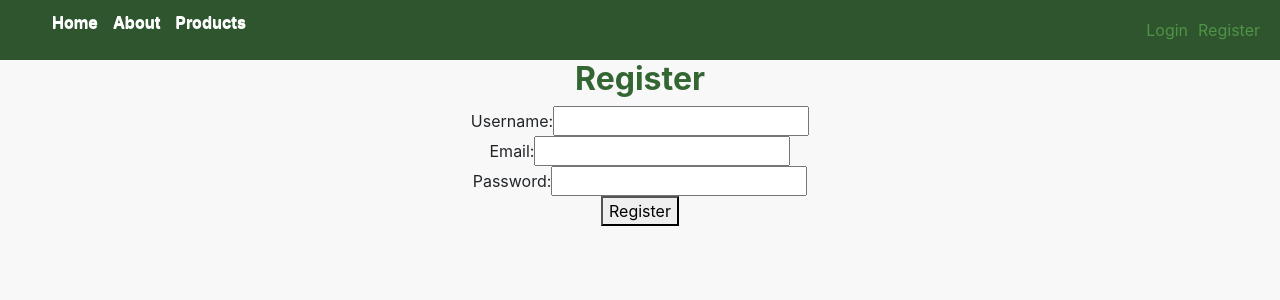
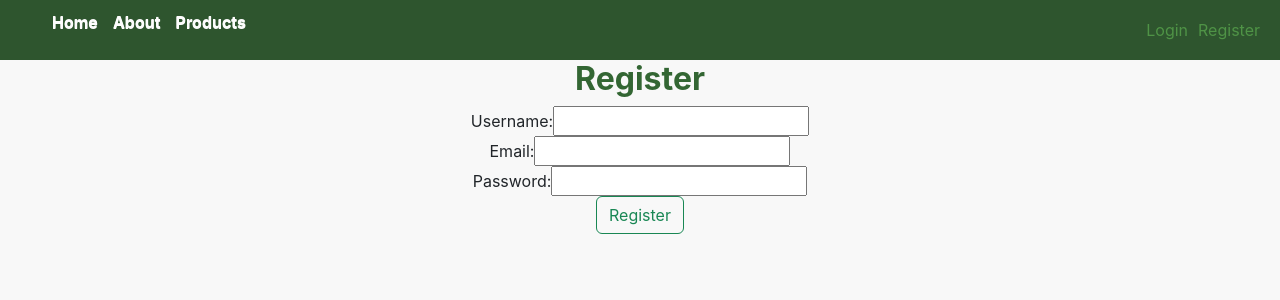
Before and after one commit to olgazon9/React_Redux_TS_Django_Store, a React (Create React App) app in the folder Front/my-react-redux-app/: page /register in a window 1280 px wide. Shown: the top 300 px of the page. Built offline with nearby package versions, Linux system fonts and the light colour scheme.

Commit message:
bootstrap

```diff
--- a/Front/my-react-redux-app/src/components/Login.tsx
+++ b/Front/my-react-redux-app/src/components/Login.tsx
@@ -38,7 +38,7 @@ const Login: React.FC = () => {
           disabled={status === 'loading'}
         />
       </div>
-      <button onClick={handleLogin} disabled={status === 'loading'}>
+      <button type="button" className="btn btn-outline-success" onClick={handleLogin} disabled={status === 'loading'}>
         {status === 'loading' ? 'Logging In...' : 'Login'}
       </button>
       {error && <div style={{ color: 'red' }}>{error}</div>}
--- a/Front/my-react-redux-app/src/components/Register.tsx
+++ b/Front/my-react-redux-app/src/components/Register.tsx
@@ -66,7 +66,7 @@ const Register: React.FC = () => {
           disabled={status === 'loading'}
         />
       </div>
-      <button onClick={handleRegister} disabled={status === 'loading'}>
+      <button type="button" className="btn btn-outline-success" onClick={handleRegister} disabled={status === 'loading'}>
         {status === 'loading' ? 'Registering...' : 'Register'}
       </button>
       {error && <div style={{ color: 'red' }}>{error}</div>}
```
